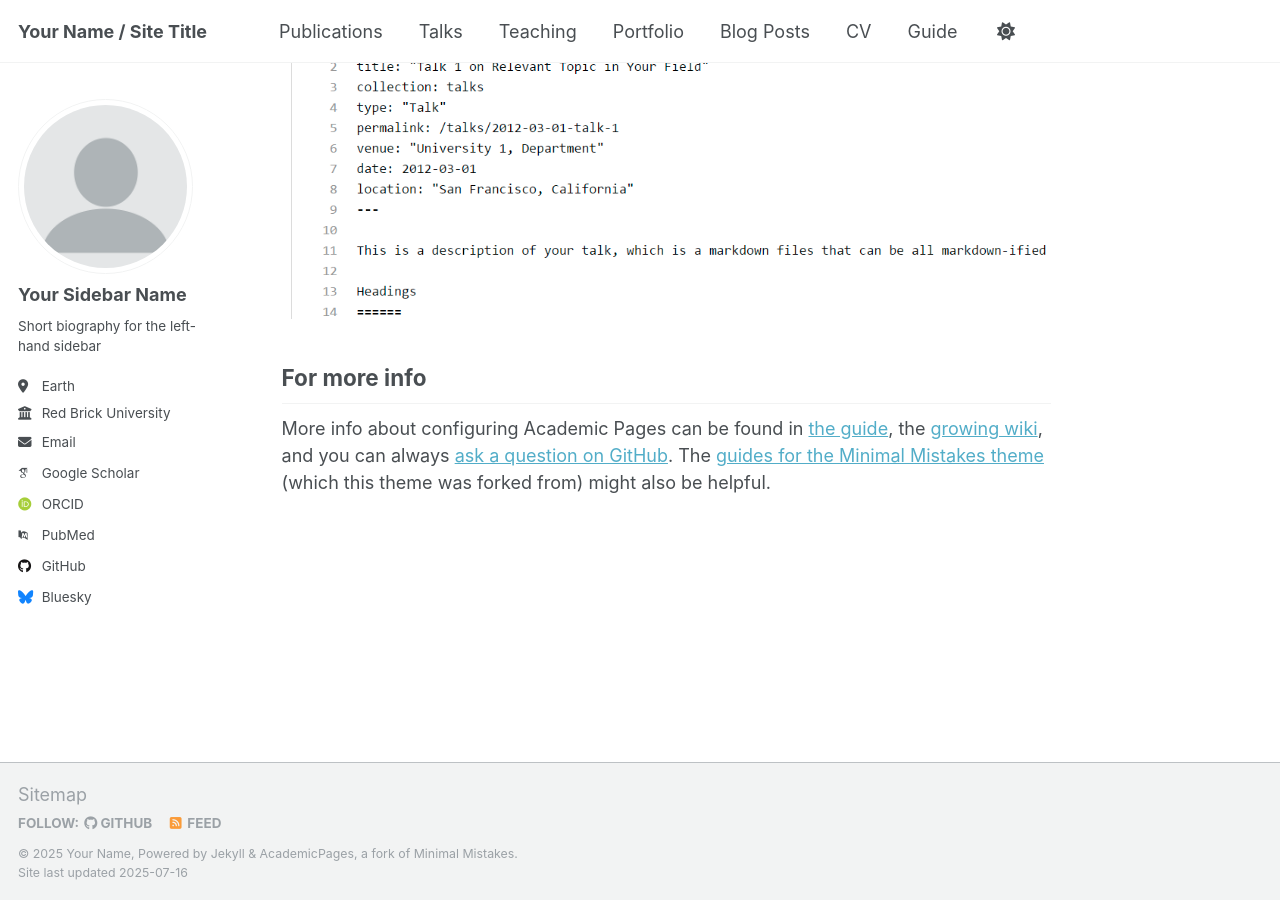
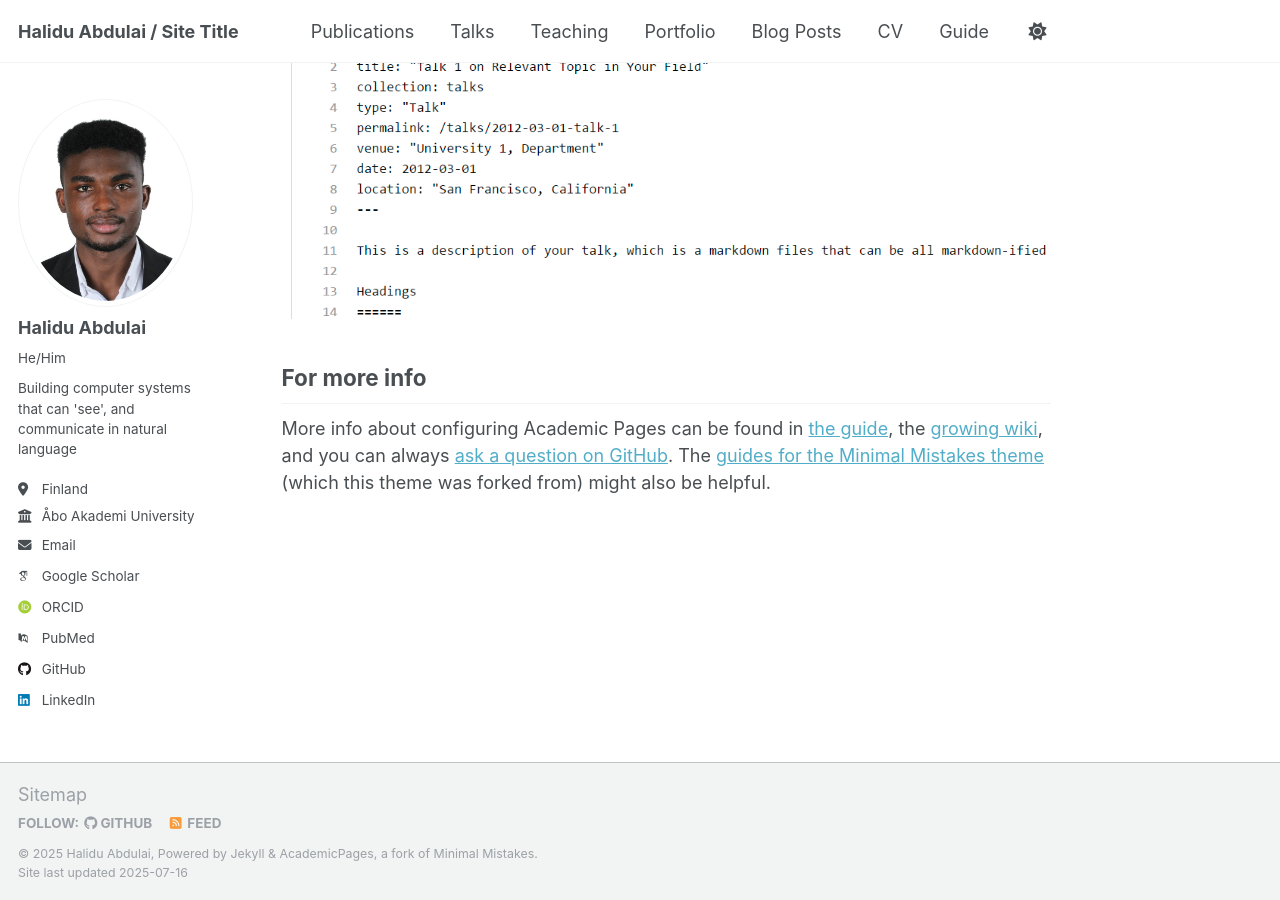
Before and after one commit to abdulaihalidu/abdulaihalidu.github.io, a Jekyll site: the page built from _pages/about.md, in a window 1280 px wide and 900 px high, scrolled down 2880 px. Built offline with Jekyll 4.4.1, drawn with Linux system fonts in a browser that asks for light colours; some web fonts are replaced; a script that is not in the unit is left out.

Commit message:
Update _config.yml

```diff
--- a/_config.yml
+++ b/_config.yml
@@ -9,11 +9,11 @@
 # Basic Site Settings
 locale                   : "en-US"
 site_theme               : "default"
-title                    : "Your Name / Site Title"
+title                    : "Halidu Abdulai / Site Title"
 title_separator          : "-"
-name                     : &name "Your Name"
+name                     : &name "Halidu Abdulai"
 description              : &description "personal description"
-url                      : https://academicpages.github.io # the base hostname & protocol for your site e.g. "https://[your GitHub username].github.io" or if you already have some other page hosted on Github then use "https://[your GitHub username].github.io/[Your Repo Name]"
+url                      : https://abdulaihalidu.github.io # the base hostname & protocol for your site e.g. "https://[your GitHub username].github.io" or if you already have some other page hosted on Github then use "https://[your GitHub username].github.io/[Your Repo Name]"
 baseurl                  : "" # the subpath of your site, e.g. "/blog"
 repository               : "academicpages/academicpages.github.io"
 
@@ -22,12 +22,12 @@ repository               : "academicpages/academicpages.github.io"
 #               Additional customization can be done by editing /_includes/author-profile.html
 author:
   # Biographic information
-  avatar           : "profile.png"
-  name             : "Your Sidebar Name"
-  pronouns         : # example: "she/her"
-  bio              : "Short biography for the left-hand sidebar"
-  location         : "Earth"
-  employer         : "Red Brick University"
+  avatar           : "halid.jpeg"
+  name             : "Halidu Abdulai"
+  pronouns         : "He/Him"
+  bio              : "Building computer systems that can 'see', and communicate in natural language"
+  location         : "Finland"
+  employer         : "Åbo Akademi University"
   uri              : # URL
   email            : "none@example.org"
 
@@ -36,7 +36,7 @@ author:
   arxiv            : # URL - Update with the correct link to your profile
   googlescholar    : "https://scholar.google.com/citations?user=PS_CX0AAAAAJ"
   impactstory      : # URL
-  orcid            : "http://orcid.org/yourorcidurl"
+  orcid            : ""
   semantic         : # URL
   pubmed           : "https://www.ncbi.nlm.nih.gov/pubmed/?term=john+snow"
   researchgate     : # URL
@@ -46,13 +46,13 @@ author:
   bitbucket        : # Username - Update with your username on the site
   codepen          : # Username
   dribbble         : # Username
-  github           : "academicpages"
+  github           : "abdulaihalidu"
   kaggle           : # Username
   stackoverflow    : # User number or user number and name (i.e., use "1" or "1/jeff-atwood")
 
   # Social media
   artstation       : # Username
-  bluesky          : "bsky.app" # Replace this with you Bluesky username
+  bluesky          : # "bsky.app" # Replace this with you Bluesky username
   facebook         : # Username
   flickr           : # Username
   foursquare       : # Username
@@ -61,7 +61,7 @@ author:
   keybase          : # Username
   instagram        : # Username
   lastfm           : # Username
-  linkedin         : # Username
+  linkedin         : "halidu-abdulai"
   mastodon         : # URL
   medium           : # URL
   pinterest        : # Username
```
